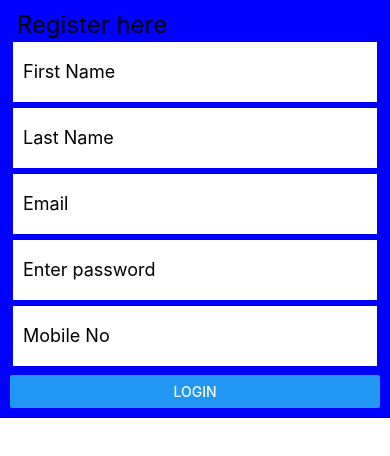
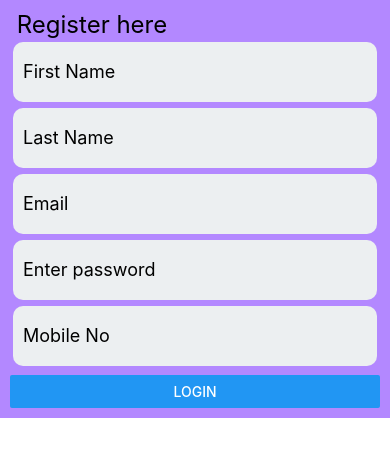
Before and after one commit to vishalpotinda2608/reacat-native-trainnnig, a React Native app: screen / in a window 390 px wide. Shown: the top 456 px of the page. Built offline with nearby package versions, Linux system fonts and the light colour scheme.

Commit message:
adding data in array

```diff
--- a/src/Views/Register/Register.tsx
+++ b/src/Views/Register/Register.tsx
@@ -1,17 +1,21 @@
 import { Button, StyleSheet, Text, TextInput, View } from "react-native";
 import React, { useState } from "react";
+import { User } from "../../models/User.model";
 
 const Register = () => {
-  const [user, setUser] = useState({
+  const [user, setUser] = useState<User>({
     firstName: "",
     lastName: "",
     email: "",
     mobileNo: "",
     password: "",
   });
+  const [temp, setTemp] = useState<User[]>([]);
 
   const registerHandler = () => {
     console.log(user);
+    setTemp((prev) => [...prev, user]);
+    console.log(temp);
   };
 
   return (
@@ -22,7 +26,10 @@ const Register = () => {
           style={styles.textbox}
           value={user.firstName}
           onChangeText={(ev) => {
-            setUser({ ...user, firstName: ev });
+            setUser({
+              ...user,
+              firstName: ev,
+            });
           }}
           placeholder="First Name"
         />
@@ -59,7 +66,7 @@ const Register = () => {
           }}
           placeholder="Mobile No"
         />
-        <View style={{ marginTop: 6 }}>
+        <View style={styles.button}>
           <Button title="Login" onPress={registerHandler} />
         </View>
       </View>
@@ -73,7 +80,7 @@ const styles = StyleSheet.create({
   container: {
     height: "100%",
     width: "100%",
-    backgroundColor: "blue",
+    backgroundColor: "#B388FF",
     display: "flex",
     flexDirection: "column",
     color: "white",
@@ -84,12 +91,16 @@ const styles = StyleSheet.create({
   h1: {
     fontSize: 24,
   },
-  button: {},
+  button: {
+    marginTop: 6,
+    borderRadius: 10,
+  },
   textbox: {
+    borderRadius: 10,
     padding: 10,
     lineHeight: 40,
     fontSize: 18,
-    backgroundColor: "white",
+    backgroundColor: "#ECEFF1",
     margin: 3,
   },
 });
```
Also changed, not shown: src/models/User.model.ts (+6 -3 lines).
